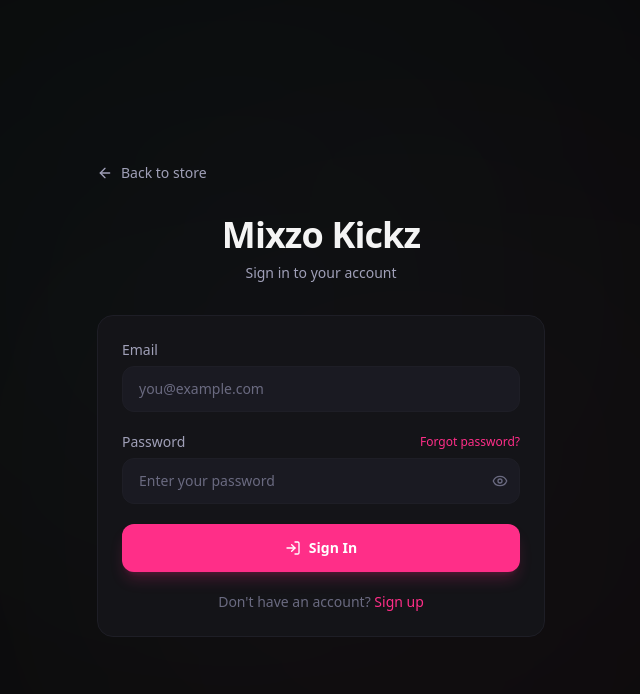
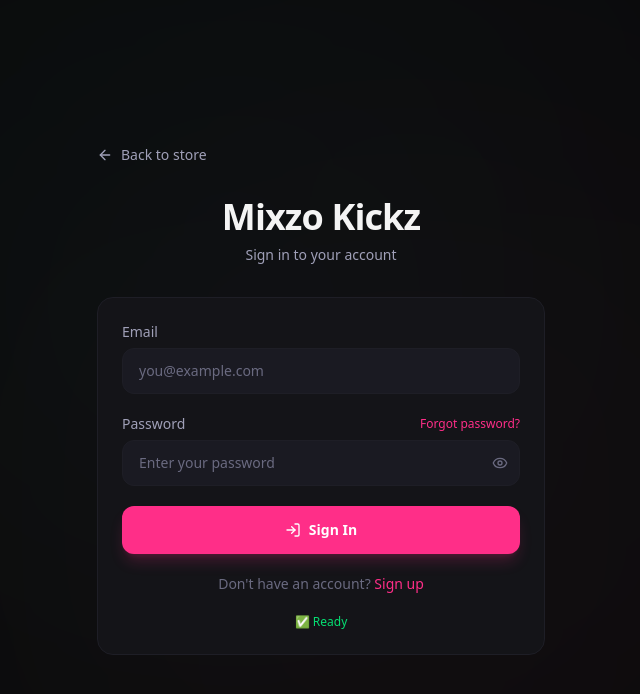
Before and after one commit to mixzokickz/mixzo, a Next.js app: page /login in a window 1280 px wide. Shown: the top 694 px of the page, without its empty margins (319-959 px from the left). Built offline with nearby package versions, Linux system fonts and the light colour scheme; no server answers.

Commit message:
debug: add hydration indicator to login page

```diff
--- a/src/app/login/page.tsx
+++ b/src/app/login/page.tsx
@@ -1,6 +1,6 @@
 'use client'
 
-import { useState } from 'react'
+import { useState, useEffect } from 'react'
 import { supabase } from '@/lib/supabase'
 import { useRouter } from 'next/navigation'
 import Link from 'next/link'
@@ -14,11 +14,14 @@
   const [password, setPassword] = useState('')
   const [showPassword, setShowPassword] = useState(false)
   const [loading, setLoading] = useState(false)
+  const [hydrated, setHydrated] = useState(false)
+  const [error, setError] = useState('')
 
-  const [error, setError] = useState('')
+  useEffect(() => { setHydrated(true) }, [])
 
   async function handleLogin(e: React.FormEvent) {
     e.preventDefault()
+    console.log('handleLogin fired')
     setError('')
     setLoading(true)
     try {
@@ -128,6 +131,8 @@
             Don&apos;t have an account?{' '}
             <Link href="/signup" className="text-pink hover:underline font-medium">Sign up</Link>
           </p>
+          {!hydrated && <p className="text-center text-xs text-red-400 mt-2">⚠️ Page not interactive yet</p>}
+          {hydrated && <p className="text-center text-xs text-green-400 mt-2">✅ Ready</p>}
         </form>
       </div>
     </div>
```
